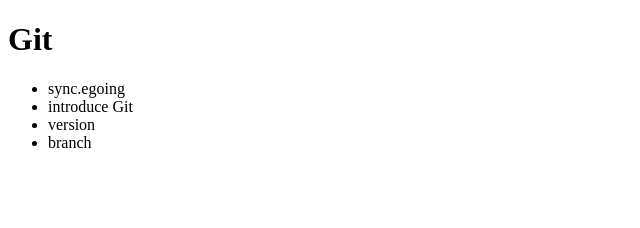
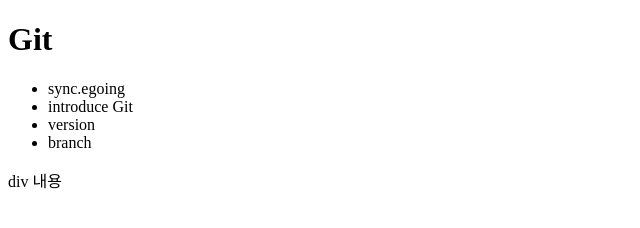
Before and after one commit to autumnia/sourcetree, a plain HTML site: page index.html in a window 1280 px wide. Shown: the full height of the page, 0-640 px from the left. Drawn offline with Linux system fonts and the light colour scheme.

Commit message:
마스터에 div 추가

```diff
--- a/index.html
+++ b/index.html
@@ -15,6 +15,9 @@
         <li>branch</li>
     </ul>
 
+     <div>
 
+        div 내용
+     </div>
 </body>
 </html>
```
